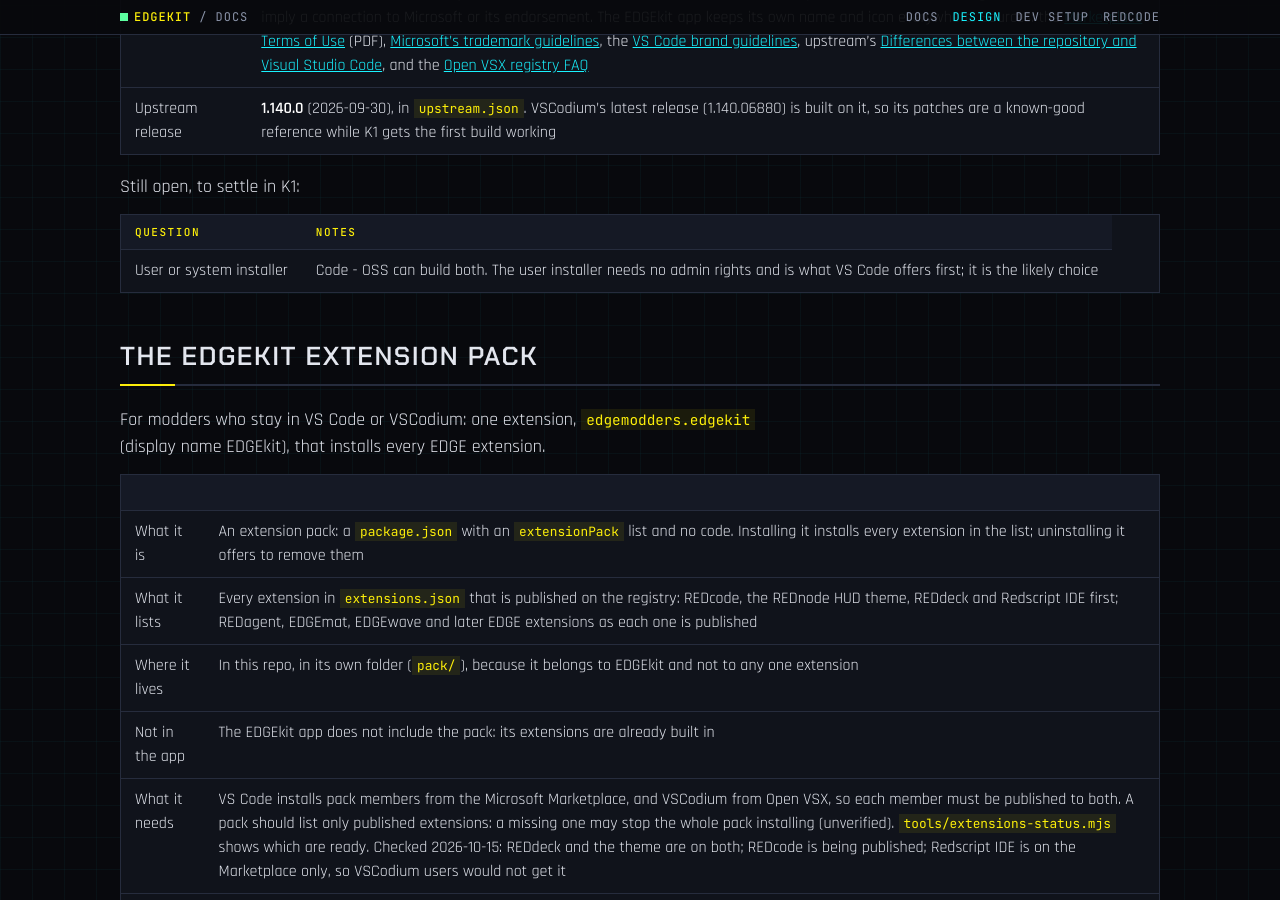
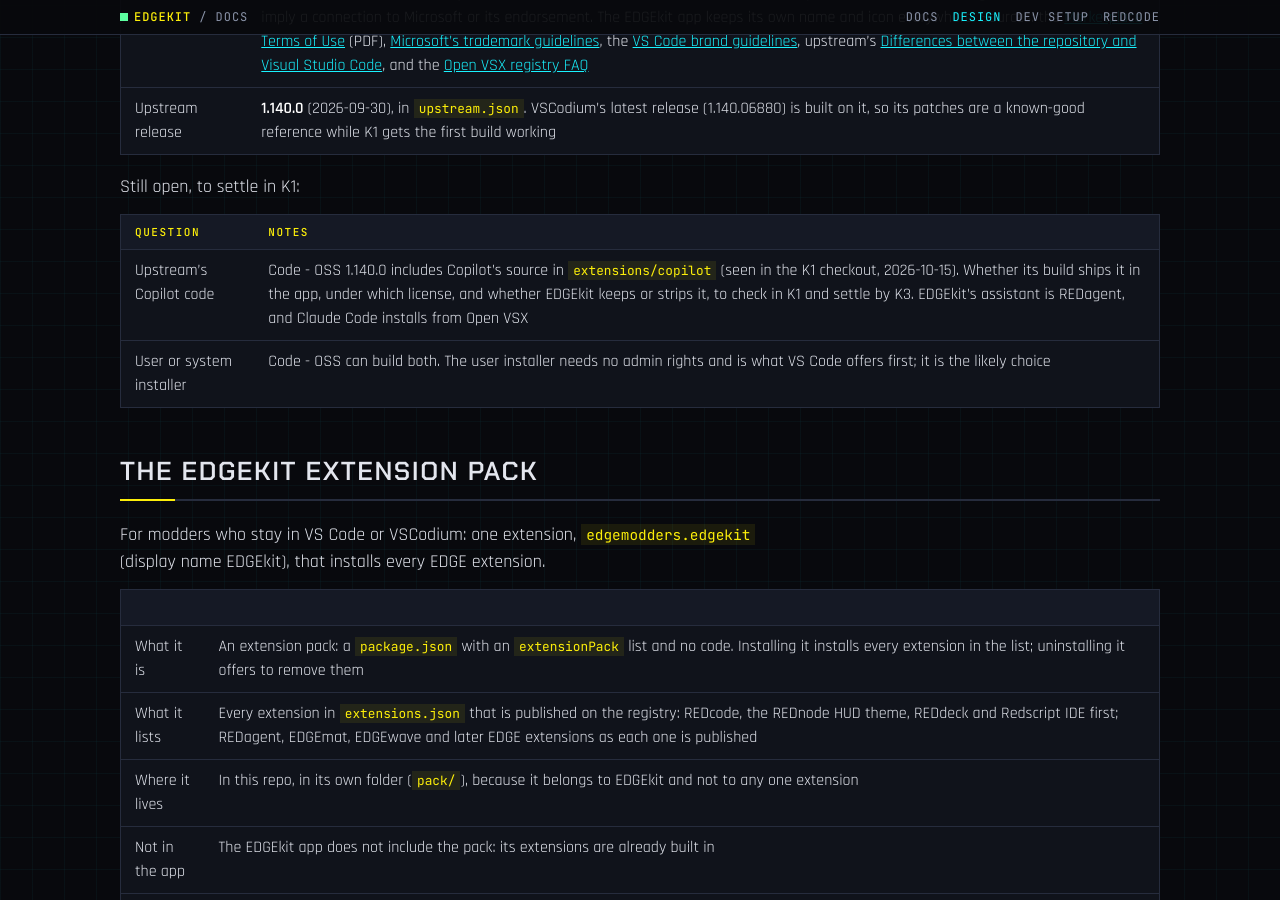
Before and after one commit to Edgemodders/EDGEkit, a Jekyll site: the page built from docs/design.md, in a window 1280 px wide and 900 px high, scrolled down 7643 px. Built offline with Jekyll 4.4.1, drawn with Linux system fonts in a browser that asks for light colours; our own code applies the rules of GitHub Pages for plain Markdown files.

Commit message:
Open question: upstream's Copilot code in extensions/copilot
Co-Authored-By: Claude Opus 5.5 <noreply@anthropic.com>

```diff
--- a/docs/design.md
+++ b/docs/design.md
@@ -157,6 +157,7 @@ Still open, to settle in K1:
 
 | Question | Notes |
 |---|---|
+| Upstream's Copilot code | Code - OSS 1.140.0 includes Copilot's source in `extensions/copilot` (seen in the K1 checkout, 2026-10-15). Whether its build ships it in the app, under which license, and whether EDGEkit keeps or strips it, to check in K1 and settle by K3. EDGEkit's assistant is REDagent, and Claude Code installs from Open VSX |
 | User or system installer | Code - OSS can build both. The user installer needs no admin rights and is what VS Code offers first; it is the likely choice |
 
 ## The EDGEkit extension pack
```
